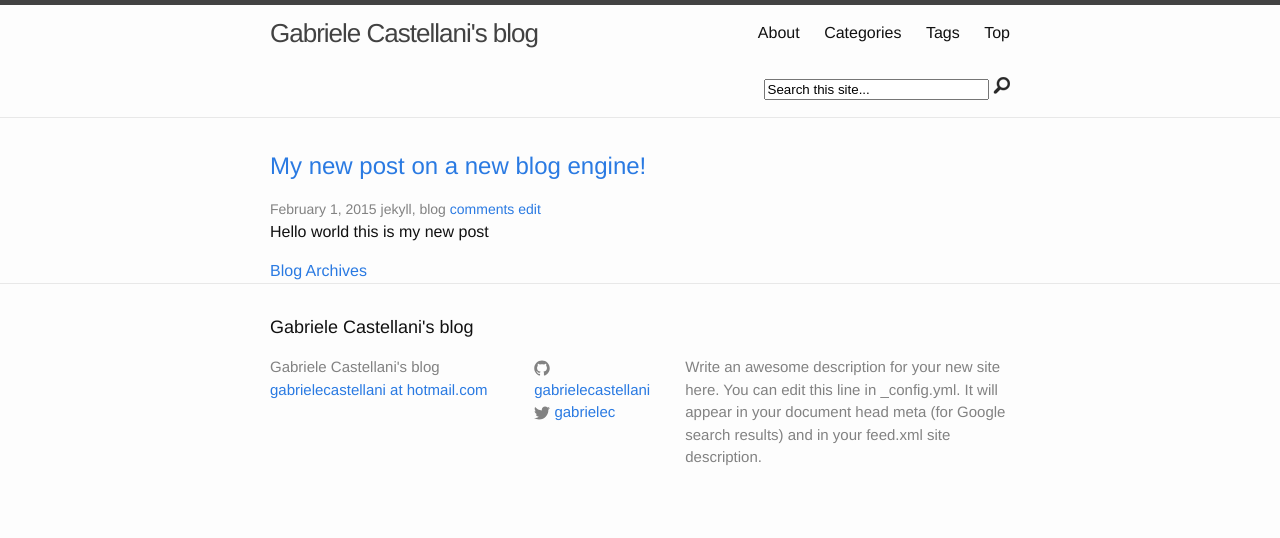
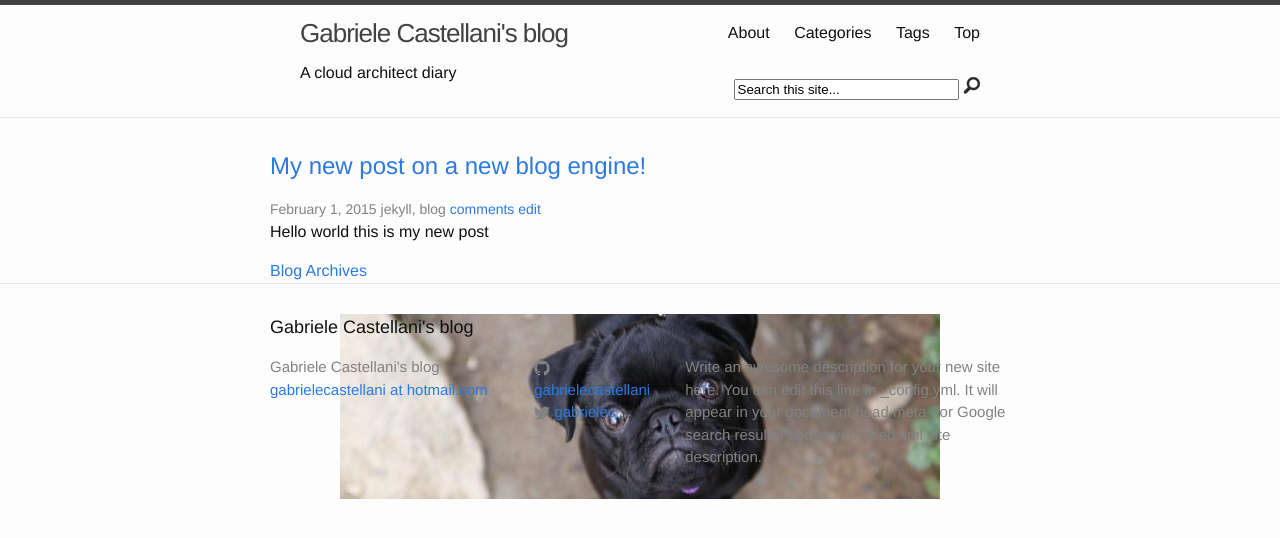
Before and after one commit to GabrieleCastellani/gabrielecastellani.github.io, a Jekyll site: the page built from index.html, in a window 1280 px wide. Shown: the top 538 px of the page. Built offline with Jekyll 4.4.1, drawn with Linux system fonts in a browser that asks for light colours; Markdown is read by kramdown in place of the engine named in the settings; the list of posts is cut into pages by our own code; comment, search, counter and statistics services are not loaded.

Commit message:
ok quasi

```diff
--- a/_includes/footer.html
+++ b/_includes/footer.html
@@ -1,6 +1,6 @@
 <footer class="site-footer">
 
-  <div class="wrapper">
+  <div class="wrapper"  style="background-image: url('/images/arte.png'); background-repeat:  no-repeat; background-position: center;  ">
 
     <h2 class="footer-heading">{{ site.title }}</h2>
 
--- a/_includes/header.html
+++ b/_includes/header.html
@@ -1,7 +1,7 @@
-<header class="site-header">
+<header class="site-header"  >
 
+ <div class="wrapper" >
   <div class="wrapper">
-
     <a class="site-title" href="{{ site.baseurl }}/">{{ site.title }}</a>
 
     <nav class="site-nav">
@@ -24,6 +24,7 @@
 
   </div>
    <div class="wrapper">
+   A cloud architect diary
     <div class="site-nav">
 
           <form id="searchform" action="http://www.google.com/search" method="get">
@@ -33,5 +34,5 @@
   </form>
 
     </div>
-   </div>
+   </div> </div>
 </header>
```
Also changed, not shown: images/arte.png (added).
